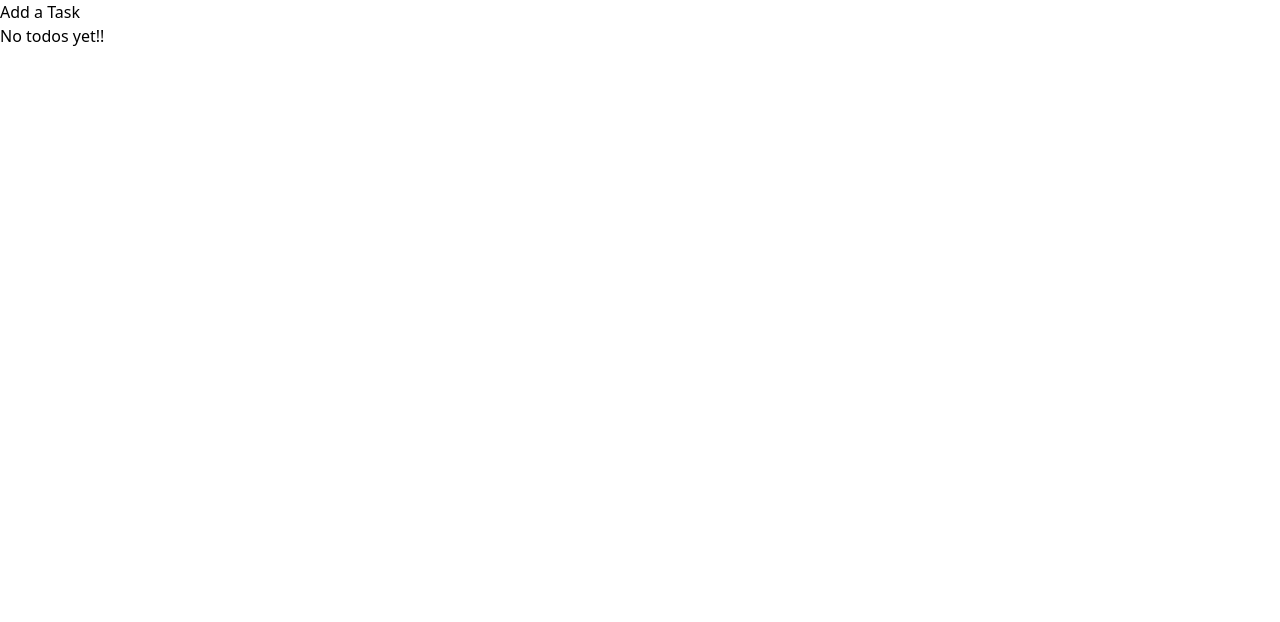
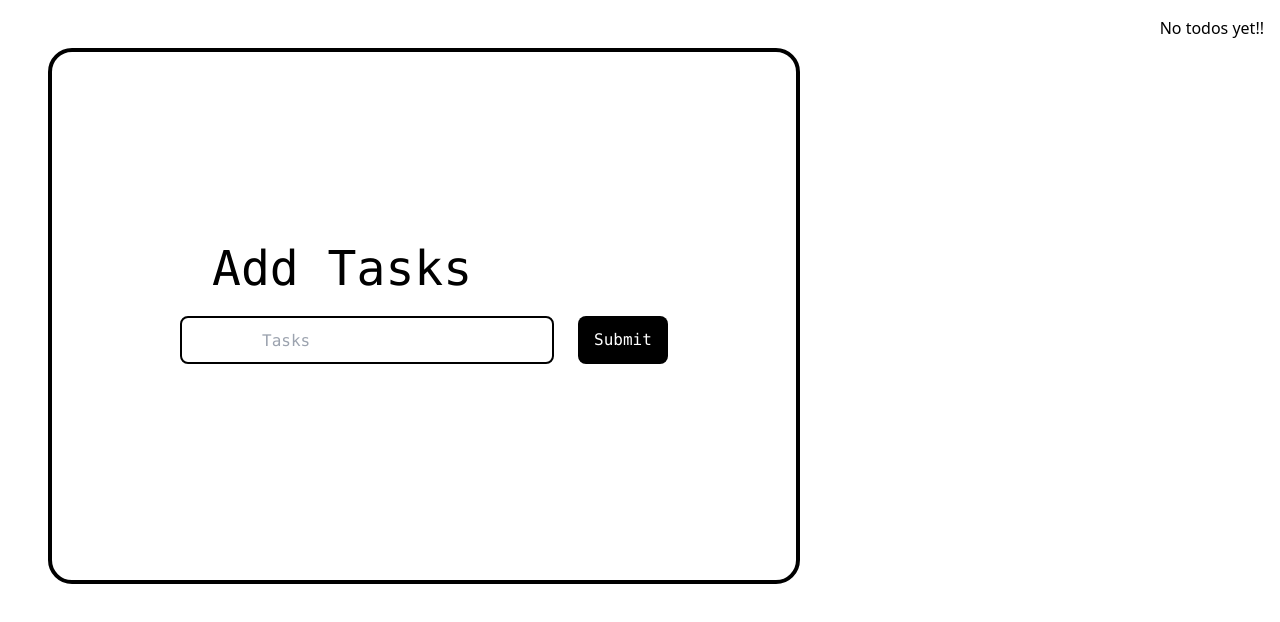
Before and after one commit to pushparajwastaken/to-do-list, a React (Vite) app: page / in a window 1280 px wide. Shown: the top 622 px of the page. Built offline with nearby package versions, Linux system fonts and the light colour scheme.

Commit message:
input styling

```diff
--- a/src/App.jsx
+++ b/src/App.jsx
@@ -5,7 +5,7 @@ import { Todos } from "./Components/Todos/Todos";
 
 function App() {
   return (
-    <div>
+    <div className="flex gap-6 justify-between items-start p-4">
       <Input />
       <Todos />
     </div>
--- a/src/Components/Input/Input.jsx
+++ b/src/Components/Input/Input.jsx
@@ -1,44 +1,25 @@
-import React, { useState } from "react";
-import { useTodoStore } from "../../App/TodosStore.js";
-import { priorityLevels } from "../../App/index.js";
-import { PriorityDropdown } from "./PriorityDropdown.jsx";
+import { useState, useEffect } from "react";
+import { useTodoStore } from "../../App/TodosStore";
+const Input = () => {
+  const { addTodo } = useTodoStore((state) => state.addTodo);
 
-const Input = () => {
-  const addTodo = useTodoStore((state) => state.addTodo);
-  const [showPopUp, setShowPopUp] = useState(false);
-  const [taskTitle, setTaskTitle] = useState("");
-  const [priority, setPriority] = useState(priorityLevels[1].value); // default "high"
-  const [timer, setTimer] = useState(""); // for timer input
+  addTodo: return (
+    <div className="rounded-3xl border-black border-4 px-32 py-48 m-8">
+      <p className="text-5xl px-8 font-mono">Add Tasks</p>
 
-  const handleAdd = () => {
-    if (!taskTitle.trim()) return alert("Enter a task");
-    addTodo(taskTitle, priority, timer);
-    setTaskTitle("");
-    setTimer("");
-    setShowPopUp(false);
-  };
+      <form action="" className="flex gap-3 items-center">
+        <input
+          type="text"
+          placeholder="Tasks"
+          className="font-mono h-12 px-20 flex-1 rounded-lg border-2 border-black  focus:border-black"
+        />
+        <br />
 
-  return (
-    <div>
-      <button onClick={() => setShowPopUp(true)}>Add a Task</button>
-
-      {showPopUp && (
-        <div>
-          <h2>Enter your task</h2>
-          <input
-            type="text"
-            value={taskTitle}
-            onChange={(e) => setTaskTitle(e.target.value)}
-            placeholder="Task"
-          />
-
-          <PriorityDropdown setPriority={setPriority} />
-          <button onClick={handleAdd}>Add</button>
-          <button onClick={() => setShowPopUp(false)}>Cancel</button>
-        </div>
-      )}
+        <button className="font-mono flex-1 h-12 my-6 rounded-lg px-4  bg-black  hover:bg-neutral-500 text-white ">
+          Submit
+        </button>
+      </form>
     </div>
   );
 };
-
 export default Input;
--- a/src/Components/Input/PriorityDropdown.jsx
+++ /dev/null
@@ -1,24 +0,0 @@
-import React, { useState } from "react";
-import { priorityLevels } from "../../App/index.js";
-export const PriorityDropdown = (setPriority) => {
-  const [showDropdown, setShowDropdown] = useState(false);
-  return (
-    <div>
-      {showDropdown ? (
-        <div>
-          {priorityLevels.map((priority) => (
-            <button
-              onSelect={() => {
-                setPriority(priority.value);
-              }}
-            >
-              <h2>{priority.label}</h2>
-            </button>
-          ))}
-        </div>
-      ) : (
-        <div></div>
-      )}
-    </div>
-  );
-};
```
